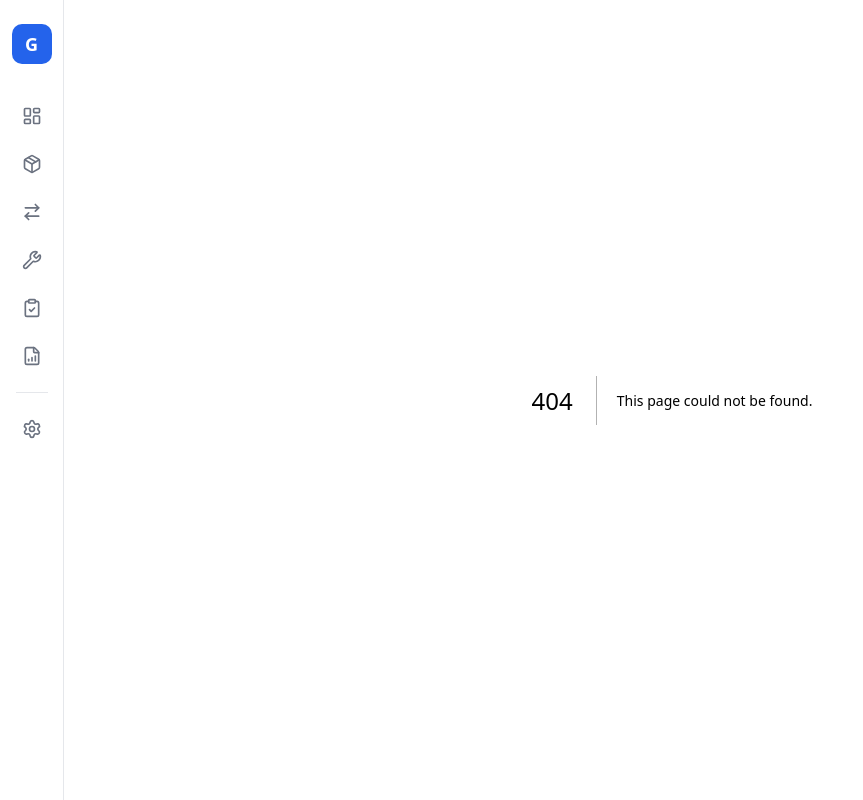
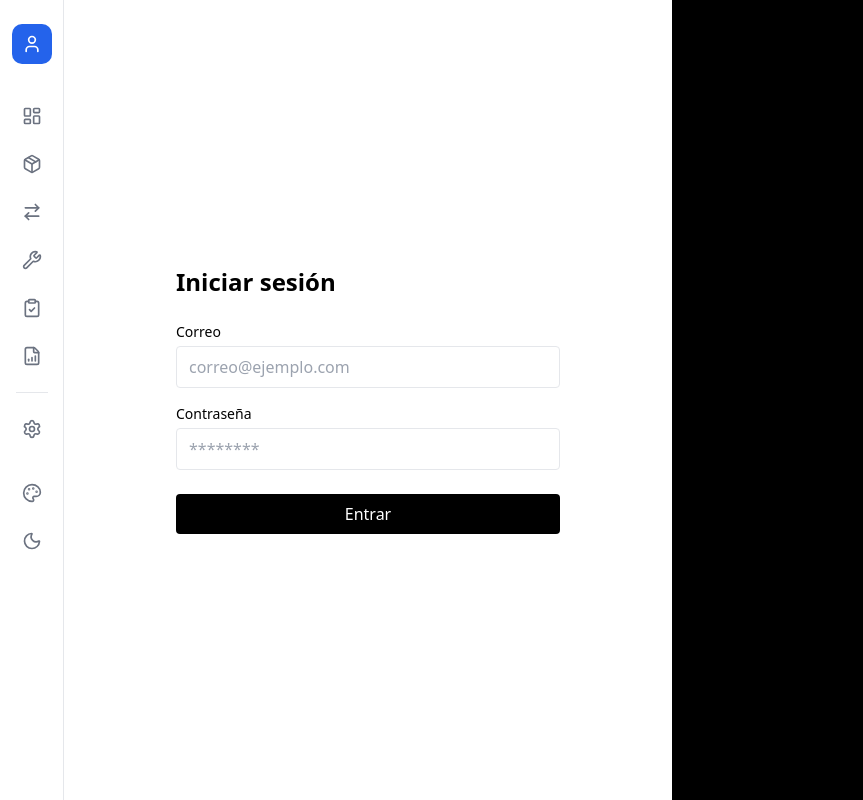
Before and after one commit to SantiagoAHS/Frontend-SCI, a Next.js app: page /login in a window 1280 px wide. Before the commit this address had no page. Shown: the whole page, without its empty margins (0-863 px from the left). Built offline with nearby package versions, Linux system fonts and the light colour scheme.

Commit message:
Selector de apariencia

```diff
--- a/app/ajustes/page.tsx
+++ b/app/ajustes/page.tsx
@@ -1,7 +1,6 @@
 "use client"
 
 import { Settings, Palette, LayoutGrid, Building2, Users, Bell, Database } from "lucide-react"
-import { ThemeSwitcher } from "@/components/theme-switcher"
 
 const settingsSections = [
   {
@@ -48,21 +47,6 @@ export default function AjustesPage() {
         </div>
       </header>
 
-      {/* Appearance Section */}
-      <section className="rounded-xl border border-border bg-card p-6 shadow-sm">
-        <div className="mb-5 flex items-center gap-2">
-          <Palette className="h-5 w-5 text-primary" />
-          <div>
-            <h2 className="text-lg font-semibold text-card-foreground">
-              Apariencia
-            </h2>
-            <p className="text-sm text-muted-foreground">
-              Personaliza el modo visual y la paleta de colores del sistema.
-            </p>
-          </div>
-        </div>
-        <ThemeSwitcher />
-      </section>
 
       {/* Settings Grid */}
       <section className="grid grid-cols-1 gap-4 sm:grid-cols-2 xl:grid-cols-3">
--- /dev/null
+++ b/app/login/page.tsx
@@ -0,0 +1,17 @@
+import LoginForm from "@/components/auth/LoginForm";
+
+export default function LoginPage() {
+  return (
+    <div className="min-h-screen grid grid-cols-2">
+
+      {/* Lado izquierdo: formulario */}
+      <div className="flex items-center justify-center bg-white">
+        <LoginForm />
+      </div>
+
+      {/* Lado derecho: fondo negro (imagen futura) */}
+      <div className="bg-black" />
+
+    </div>
+  );
+}
--- a/components/app-sidebar.tsx
+++ b/components/app-sidebar.tsx
@@ -2,6 +2,10 @@
 
 import Link from "next/link"
 import { usePathname } from "next/navigation"
+import { useState } from "react"
+import { useTheme } from "next-themes"
+import { useColorTheme } from "@/components/color-theme-provider"
+
 import {
   LayoutDashboard,
   Package,
@@ -10,7 +14,12 @@ import {
   ClipboardCheck,
   FileBarChart,
   Settings,
+  User,
+  Palette,
+  Sun,
+  Moon,
 } from "lucide-react"
+
 import { cn } from "@/lib/utils"
 import {
   Tooltip,
@@ -67,16 +76,101 @@ function NavGroup({ items }: { items: typeof mainNav }) {
 }
 
 export function AppSidebar() {
+  const { theme, setTheme } = useTheme()
+  const { colorTheme, setColorTheme } = useColorTheme()
+  const [openPalette, setOpenPalette] = useState(false)
+
+  const colorThemes = [
+    { id: "default", color: "bg-blue-500" },
+    { id: "purple", color: "bg-violet-500" },
+    { id: "green", color: "bg-emerald-500" },
+    { id: "amber", color: "bg-amber-500" },
+    { id: "rose", color: "bg-rose-500" },
+  ]
+
   return (
     <aside className="sticky top-0 flex h-screen w-16 flex-col items-center border-r border-border bg-card py-6">
-      <div className="mb-8 flex h-10 w-10 items-center justify-center rounded-lg bg-primary">
-        <span className="text-lg font-bold text-primary-foreground">G</span>
-      </div>
+
+      {/* Perfil */}
+      <Link
+        href="/login"
+        className="mb-8 flex h-10 w-10 items-center justify-center rounded-lg bg-primary text-primary-foreground hover:opacity-90 transition"
+      >
+        <User className="h-5 w-5" />
+      </Link>
 
       <nav className="flex flex-1 flex-col items-center gap-2">
+
         <NavGroup items={mainNav} />
+
         <div className="my-2 h-px w-8 bg-border" />
+
         <NavGroup items={adminNav} />
+
+        {/* Apariencia */}
+        <div className="relative mt-4 flex flex-col items-center gap-2">
+
+          {/* Palette Button */}
+          <Tooltip>
+            <TooltipTrigger asChild>
+              <button
+                onClick={() => setOpenPalette(!openPalette)}
+                className="flex h-10 w-10 items-center justify-center rounded-lg text-muted-foreground hover:bg-accent hover:text-accent-foreground transition"
+              >
+                <Palette className="h-5 w-5" />
+              </button>
+            </TooltipTrigger>
+            <TooltipContent side="right">Color de acento</TooltipContent>
+          </Tooltip>
+
+          {/* Dropdown de colores */}
+          {openPalette && (
+            <div className="absolute bottom-14 left-16 w-44 rounded-xl border border-border bg-card shadow-lg p-3">
+              <div className="flex flex-wrap justify-center gap-3">
+                {colorThemes.map((ct) => (
+                  <button
+                    key={ct.id}
+                    onClick={() => {
+                      setColorTheme(ct.id as any)
+                      setOpenPalette(false)
+                    }}
+                    className="group flex flex-col items-center gap-1"
+                  >
+                    <div
+                      className={cn(
+                        "h-8 w-8 rounded-full transition-all",
+                        ct.color,
+                        colorTheme === ct.id
+                          ? "ring-2 ring-foreground ring-offset-2 ring-offset-background scale-110"
+                          : "hover:scale-105"
+                      )}
+                    />
+                  </button>
+                ))}
+              </div>
+            </div>
+          )}
+
+          {/* Dark / Light Toggle */}
+          <Tooltip>
+            <TooltipTrigger asChild>
+              <button
+                onClick={() => setTheme(theme === "dark" ? "light" : "dark")}
+                className="flex h-10 w-10 items-center justify-center rounded-lg text-muted-foreground hover:bg-accent hover:text-accent-foreground transition"
+              >
+                {theme === "dark" ? (
+                  <Sun className="h-5 w-5" />
+                ) : (
+                  <Moon className="h-5 w-5" />
+                )}
+              </button>
+            </TooltipTrigger>
+            <TooltipContent side="right">
+              {theme === "dark" ? "Modo claro" : "Modo oscuro"}
+            </TooltipContent>
+          </Tooltip>
+
+        </div>
       </nav>
     </aside>
   )
--- /dev/null
+++ b/components/auth/LoginForm.tsx
@@ -0,0 +1,52 @@
+"use client";
+
+import { useRouter } from "next/navigation";
+
+
+const LoginForm = () => {
+  const router = useRouter();
+
+  const handleSubmit = (e: React.FormEvent) => {
+    e.preventDefault(); // evita recargar la página
+    router.push("/");   // home
+  };
+
+  return (
+    <form onSubmit={handleSubmit} className="w-full max-w-sm">
+      <h1 className="text-2xl font-bold mb-6 text-black">
+        Iniciar sesión
+      </h1>
+
+      <div className="mb-4">
+        <label className="block mb-1 text-sm text-black">
+          Correo
+        </label>
+        <input
+          type="email"
+          className="w-full border rounded px-3 py-2 text-black focus:outline-none focus:ring-2 focus:ring-black"
+          placeholder="correo@ejemplo.com"
+        />
+      </div>
+
+      <div className="mb-6">
+        <label className="block mb-1 text-sm text-black">
+          Contraseña
+        </label>
+        <input
+          type="password"
+          className="w-full border rounded px-3 py-2 text-black focus:outline-none focus:ring-2 focus:ring-black"
+          placeholder="********"
+        />
+      </div>
+
+      <button
+        type="submit"
+        className="w-full bg-black text-white py-2 rounded hover:bg-gray-900 transition"
+      >
+        Entrar
+      </button>
+    </form>
+  );
+};
+
+export default LoginForm;
--- a/package.json
+++ b/package.json
@@ -3,7 +3,7 @@
   "version": "0.1.0",
   "private": true,
   "scripts": {
-    "dev": "next dev",
+    "dev": "next dev --webpack",
     "build": "next build",
     "start": "next start",
     "lint": "eslint"
```
